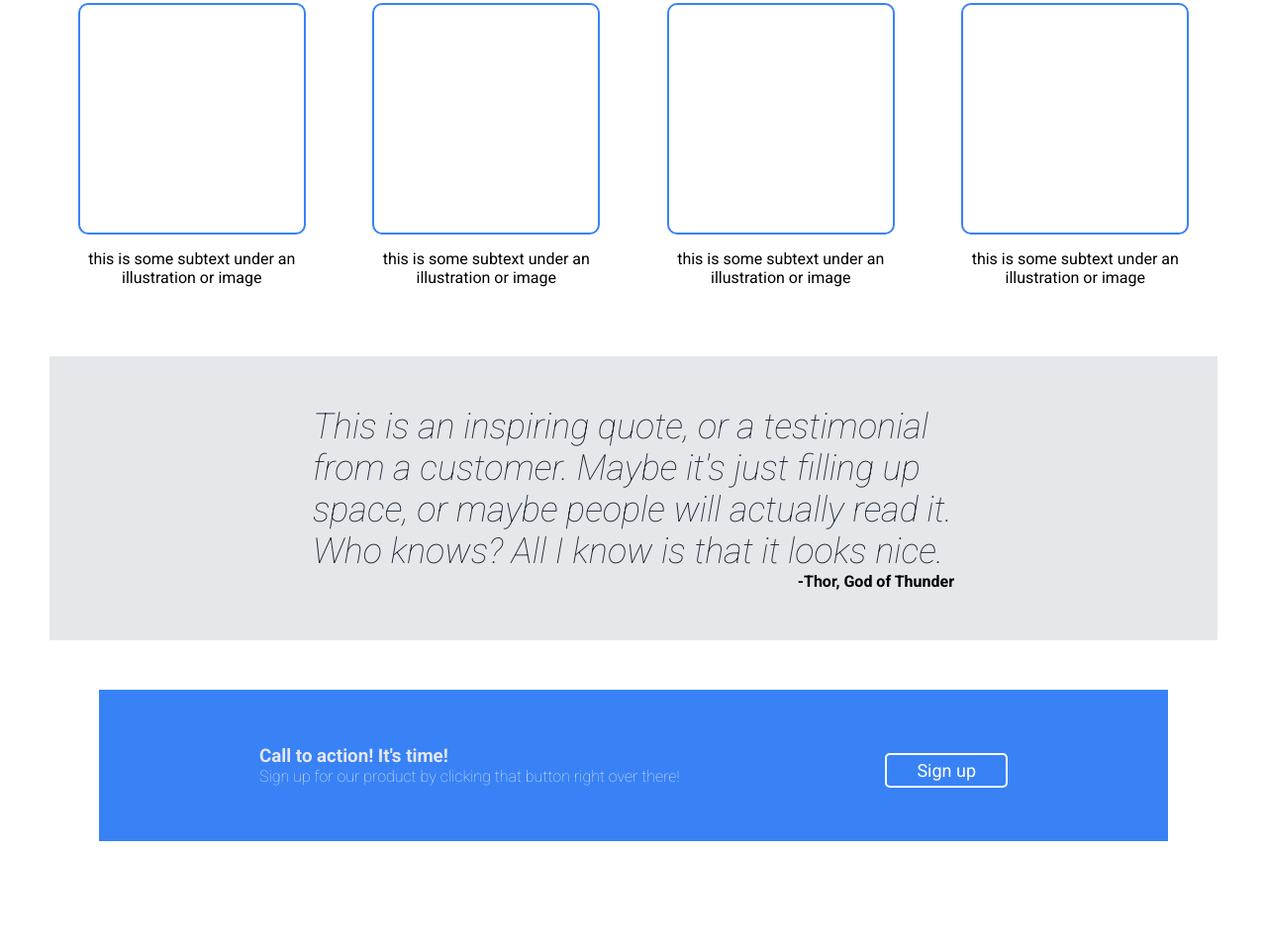
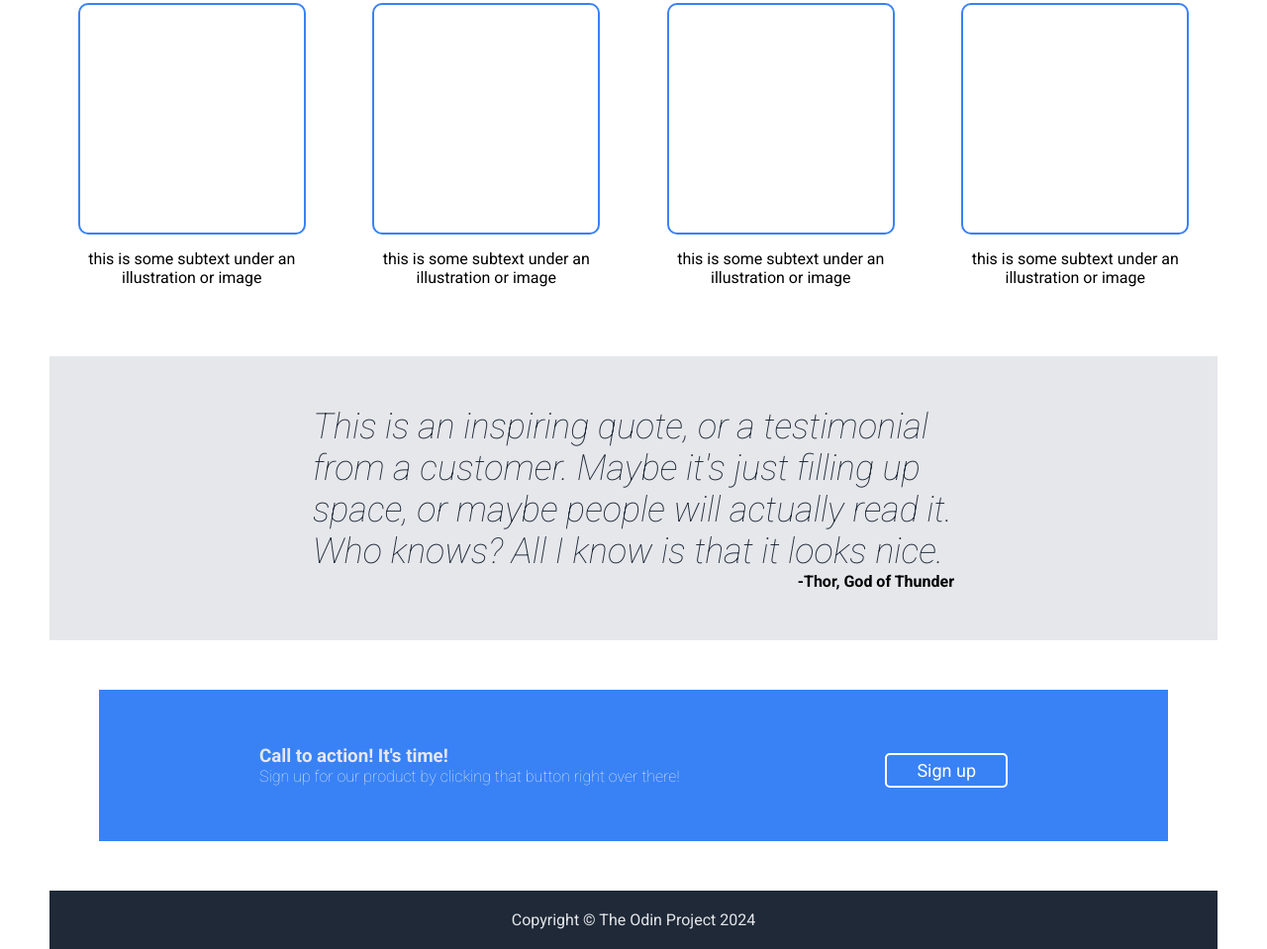
Before and after one commit to daniaedu/odin_landing_page, a plain HTML site: page index.html in a window 1280 px wide. Shown: the part 440-1399 px from the top of the page at 99% size. Before the commit the page ends 1340 px from the top, so only its background shows below. Drawn offline with Linux system fonts and the light colour scheme.

Commit message:
Complete footer HTML structure and CSS styling

```diff
--- a/index.html
+++ b/index.html
@@ -75,5 +75,8 @@
         </div>
     </section>
 
+    <footer>
+        <p>Copyright &copy The Odin Project 2024</p>
+    </footer>
 </body>
 </html>
--- a/style.css
+++ b/style.css
@@ -211,3 +211,21 @@ button {
 .call-to-action-section button {
     border: 2px solid white;
 }
+
+/*****************************************************************
+                   Footer
+*****************************************************************/
+
+/* Flexbox layout and styling for footer */
+footer {
+    background-color: #1F2937;
+    padding: 20px;
+    display: flex;
+    justify-content: center;
+    align-items: center;
+}
+
+/* Footer paragraph styling */
+footer p {
+    color: #E5E7EB;
+}
```
